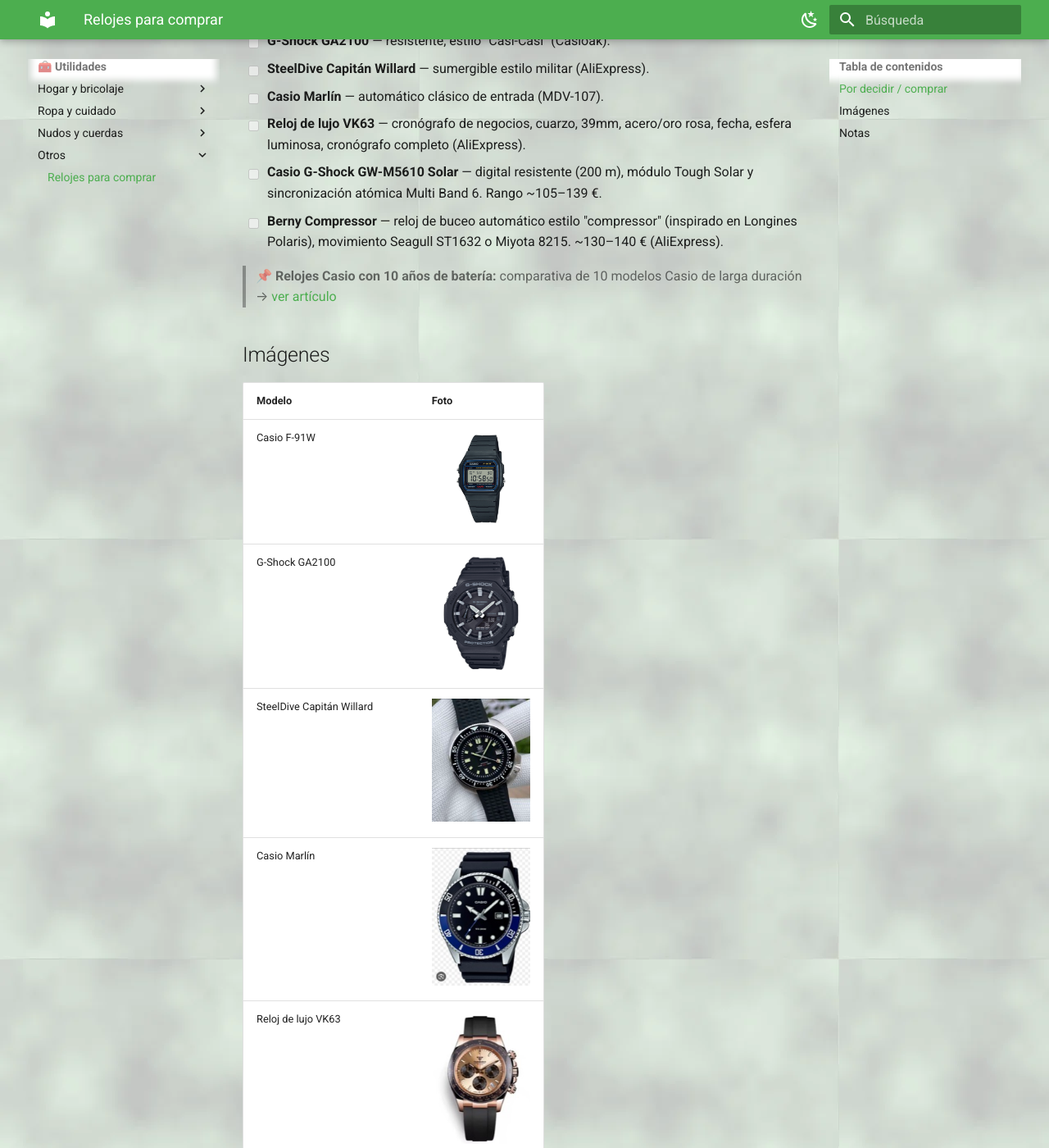
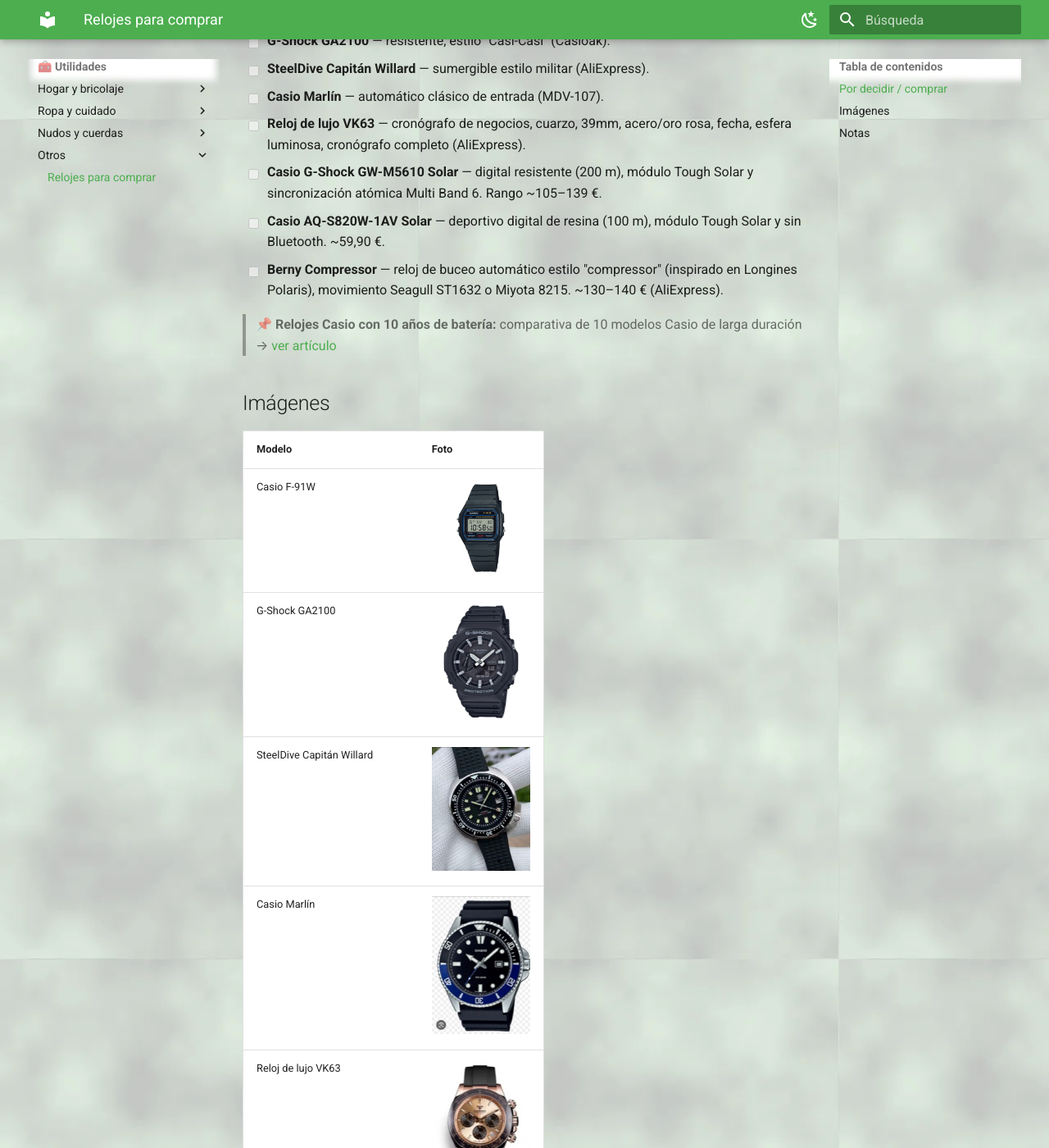
Before and after one commit to mosqueteroweb/Salud, an MkDocs documentation site: the page built from docs/utilidades/relojes-para-comprar.md, in a window 1280 px wide and 1400 px high, scrolled down 366 px. Shown: the whole window at 82% size. Built offline with MkDocs 1.6.1 and Material for MkDocs 9.7.7, drawn with Linux system fonts in a browser that asks for light colours; some of the changed text lies outside the part shown.

Commit message:
Añade Casio AQ-S820W-1AV Solar a relojes para comprar

```diff
--- a/docs/utilidades/relojes-para-comprar.md
+++ b/docs/utilidades/relojes-para-comprar.md
@@ -10,6 +10,7 @@
 - [ ] **Casio Marlín** — automático clásico de entrada (MDV-107).
 - [ ] **Reloj de lujo VK63** — cronógrafo de negocios, cuarzo, 39mm, acero/oro rosa, fecha, esfera luminosa, cronógrafo completo (AliExpress).
 - [ ] **Casio G-Shock GW-M5610 Solar** — digital resistente (200 m), módulo Tough Solar y sincronización atómica Multi Band 6. Rango ~105–139 €.
+- [ ] **Casio AQ-S820W-1AV Solar** — deportivo digital de resina (100 m), módulo Tough Solar y sin Bluetooth. ~59,90 €.
 - [ ] **Berny Compressor** — reloj de buceo automático estilo "compressor" (inspirado en Longines Polaris), movimiento Seagull ST1632 o Miyota 8215. ~130–140 € (AliExpress).
 
 > 📌 **Relojes Casio con 10 años de batería:** comparativa de 10 modelos Casio de larga duración → [ver artículo](relojes-casio-10-anos-bateria.md)
@@ -24,6 +25,7 @@
 | Casio Marlín | ![Casio Marlín (MDV-107)](../img/marlin-sm.png){ width=120 } |
 | Reloj de lujo VK63 | ![Reloj de lujo VK63](../img/vk63-sm.png){ width=120 } |
 | Casio G-Shock GW-M5610 Solar | ![Casio G-Shock GW-M5610](../img/gwm5610-sm.png){ width=120 } |
+| Casio AQ-S820W-1AV Solar | ![Casio AQ-S820W-1AV](../img/aqs820w-sm.png){ width=120 } |
 | Berny Compressor | ![Berny Compressor](../img/berny-sm.png){ width=120 } |
 
 ## Notas
```
Also changed, not shown: docs/img/aqs820w-sm.png (added).
